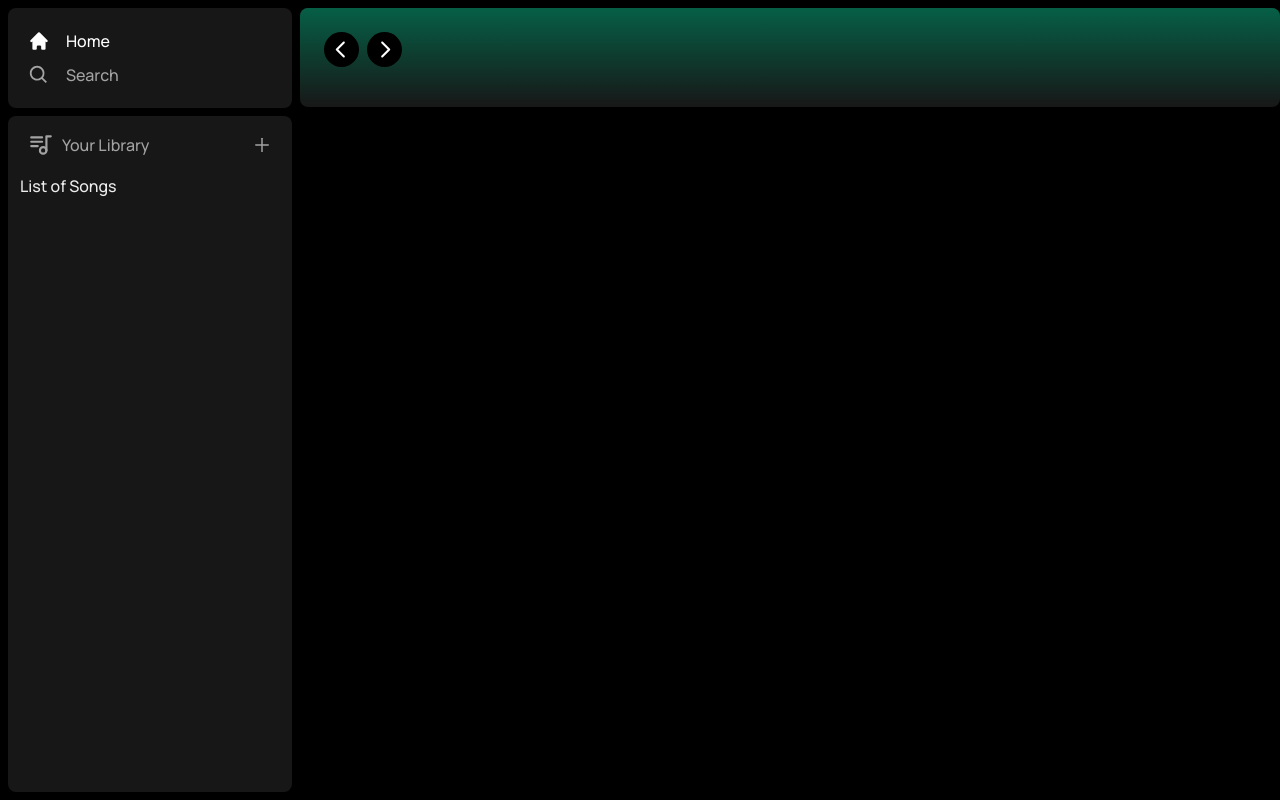
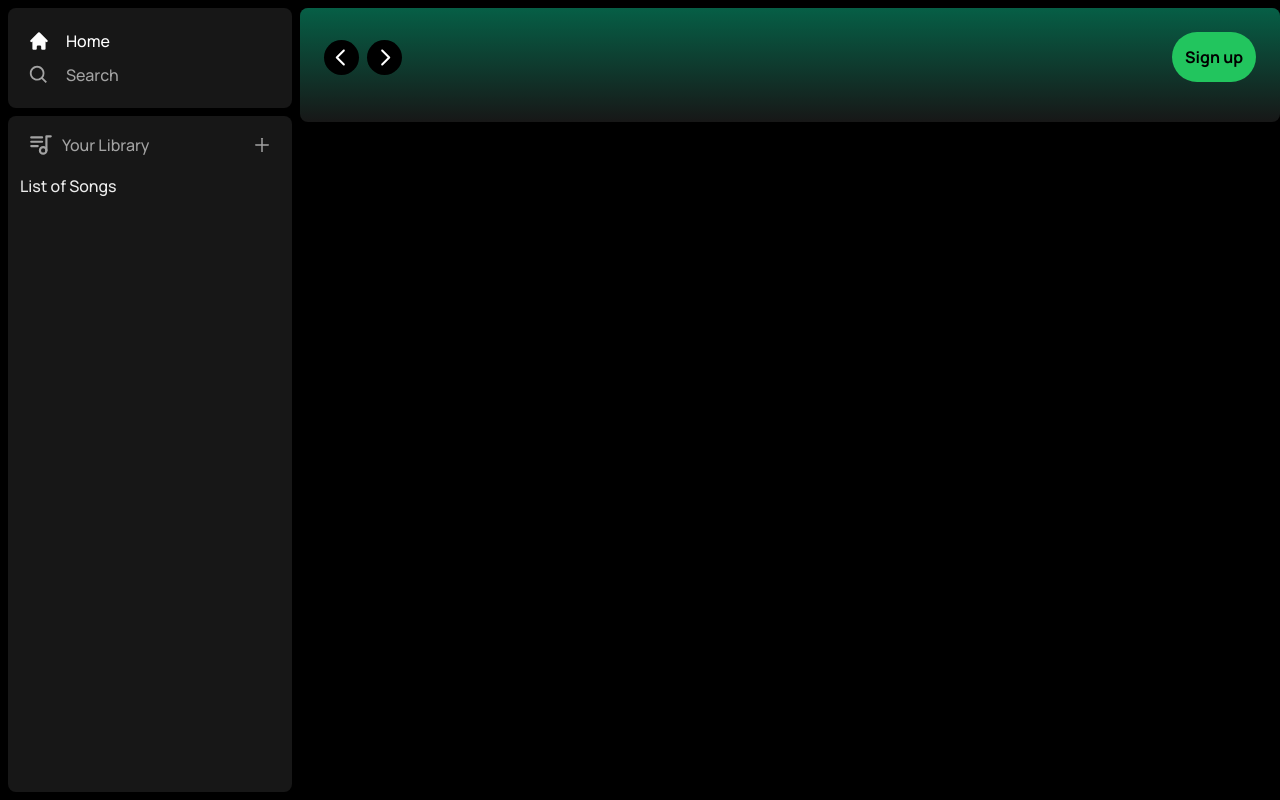
Before and after one commit to tonymichael00/shoozic, a Next.js app: page / in a window 1280 px wide. Built offline with nearby package versions, Linux system fonts and the light colour scheme.

Commit message:
finished button component

```diff
--- /dev/null
+++ b/components/Button.tsx
@@ -0,0 +1,30 @@
+import { forwardRef } from "react";
+import { twMerge } from "tailwind-merge";
+
+interface ButtonProps extends React.ButtonHTMLAttributes<HTMLButtonElement> {}
+
+const Button = forwardRef<HTMLButtonElement, ButtonProps>(
+  ({ className, children, disabled, type = "button", ...props }, ref) => {
+    return (
+      <button
+        className={twMerge(
+          `
+    w-full rounded-full border border-transparent bg-green-500 px-3 py-3 font-bold text-black
+    transition hover:opacity-75 disabled:cursor-not-allowed disabled:opacity-50
+    `,
+          className,
+        )}
+        type={type}
+        disabled={disabled}
+        ref={ref}
+        {...props}
+      >
+        {children}
+      </button>
+    );
+  },
+);
+
+Button.displayName = "Button";
+
+export default Button;
--- a/components/Header.tsx
+++ b/components/Header.tsx
@@ -5,6 +5,7 @@ import { twMerge } from "tailwind-merge";
 import { RxCaretLeft, RxCaretRight } from "react-icons/rx";
 import { HiHome } from "react-icons/hi";
 import { BiSearch } from "react-icons/bi";
+import Button from "./Button";
 
 interface HeaderProps {
   children: React.ReactNode;
@@ -62,7 +63,9 @@ const Header: React.FC<HeaderProps> = ({ children, className }) => {
         </div>
         <div className="flex items-center justify-between gap-x-4">
           <>
-            <div>{/* <Button /> */}</div>
+            <div>
+              <Button>Sign up</Button>
+            </div>
           </>
         </div>
       </div>
```
